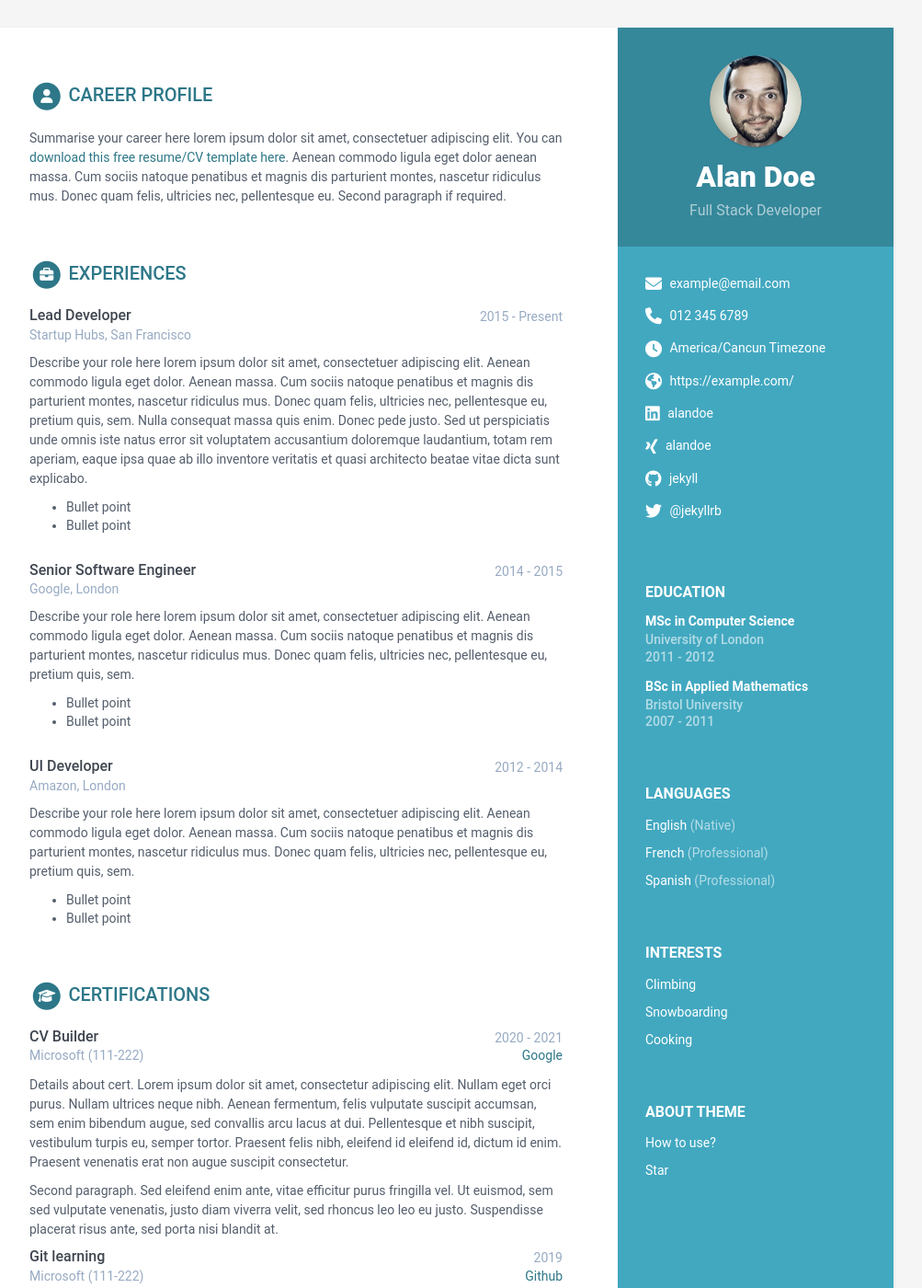
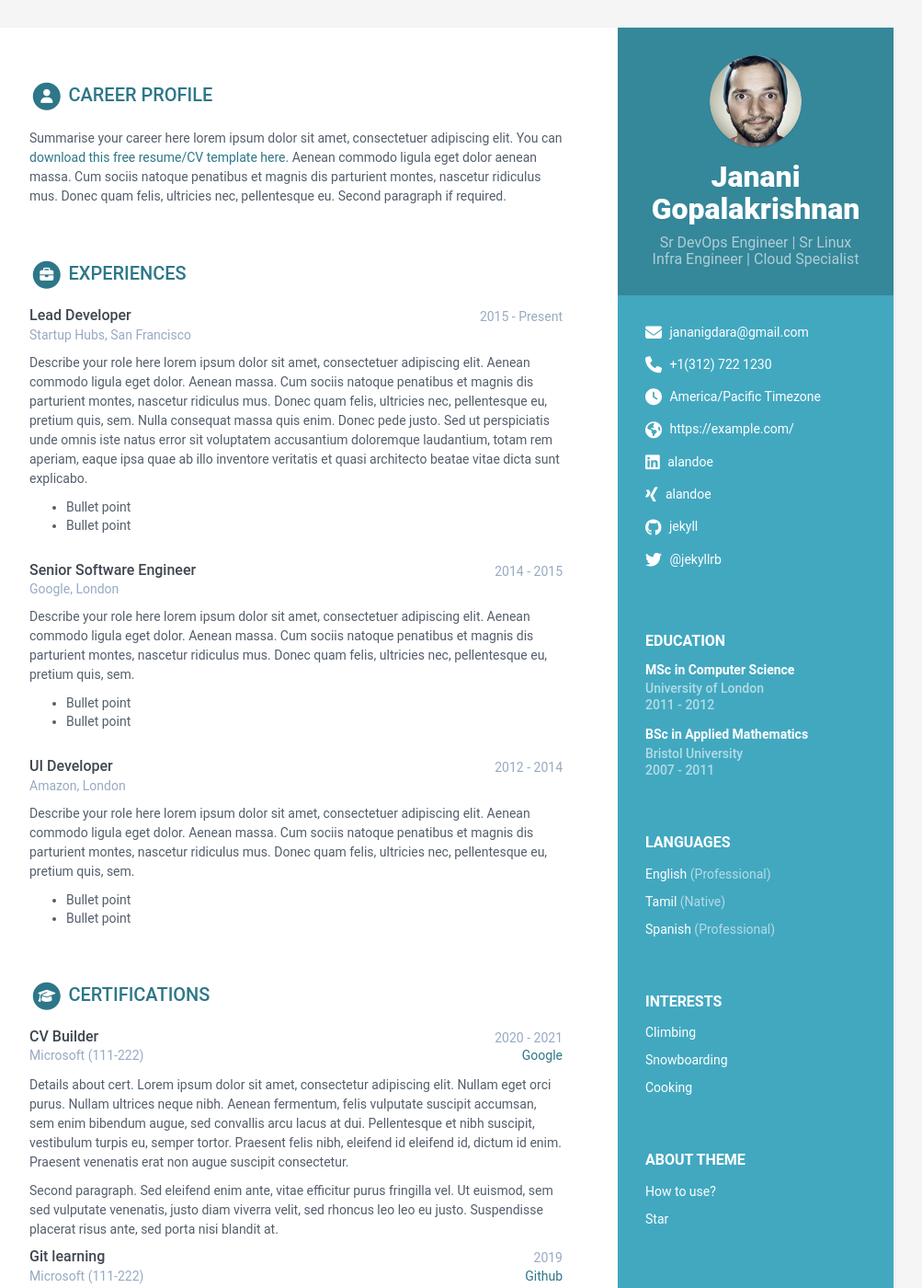
Before and after one commit to Jananimpg/portfolio, a Jekyll site: the page built from index.html, in a window 1280 px wide and 1400 px high. Shown: the whole window at 92% size, without its empty margins (168-1171 px from the left). Built offline with Jekyll 4.4.1, drawn with Linux system fonts in a browser that asks for light colours.

Commit message:
Update data.yml

```diff
--- a/_data/data.yml
+++ b/_data/data.yml
@@ -8,14 +8,14 @@ sidebar:
   education: True # set to False if you want education in main section instead of in sidebar
 
   # Profile information
-  name: Alan Doe
-  tagline: Full Stack Developer
+  name: Janani Gopalakrishnan
+  tagline: Sr DevOps Engineer | Sr Linux Infra Engineer | Cloud Specialist
   avatar: profile.png #place a 100x100 picture inside /assets/images/ folder and provide the name of the file below
 
   # Sidebar links
-  email: example@email.com
-  phone: 012 345 6789
-  timezone: America/Cancun # Enter your timezone, e.g., America/Havana, Africa/Casablanca, America/North_Dakota/Center
+  email: jananigdara@gmail.com
+  phone: +1(312) 722 1230
+  timezone: America/Pacific # Enter your timezone, e.g., America/Havana, Africa/Casablanca, America/North_Dakota/Center
   citizenship:
   website: https://example.com/ # Include the full website URL, including "http://" or "https://".
   linkedin: alandoe
@@ -37,10 +37,10 @@ sidebar:
     title: Languages
     info:
     - idiom: English
+      level: Professional
+
+    - idiom: Tamil
       level: Native
-
-    - idiom: French
-      level: Professional
 
     - idiom: Spanish
       level: Professional
```
